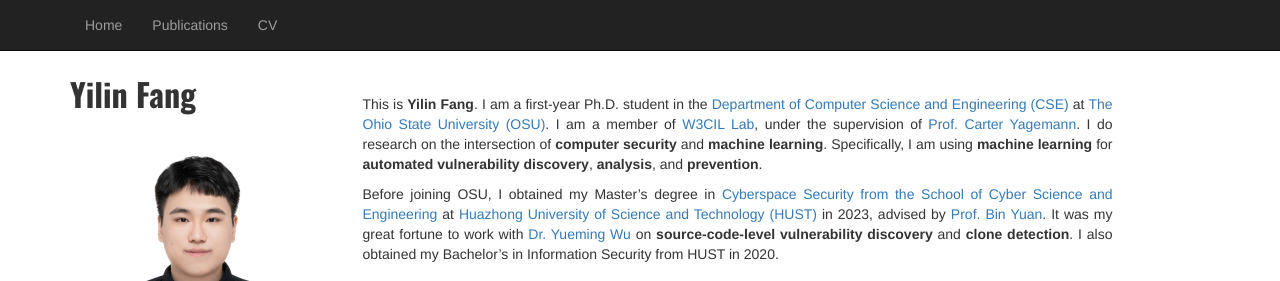
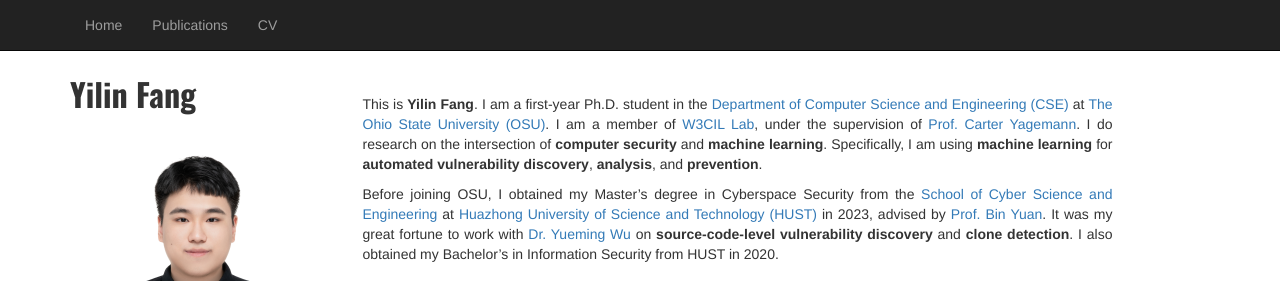
Before and after one commit to yilinfang/yilinfang.github.io-archived, a plain HTML site: page index.html in a window 1280 px wide. Shown: the top 281 px of the page. Drawn offline with nearby package versions, Linux system fonts and the light colour scheme.

Commit message:
Fix a typo

```diff
--- a/index.html
+++ b/index.html
@@ -99,9 +99,9 @@
           </p>
 
           <p>
-            Before joining OSU, I obtained my Master’s degree in <a href="http://cse.hust.edu.cn/">Cyberspace Security
-              from the School of Cyber Science and Engineering</a> at <a href="">Huazhong University of Science and
-              Technology (HUST)</a> in 2023, advised by <a href="">Prof. Bin Yuan</a>.
+            Before joining OSU, I obtained my Master’s degree in Cyberspace Security from the <a
+              href="http://cse.hust.edu.cn/">School of Cyber Science and Engineering</a> at <a href="">Huazhong
+              University of Science and Technology (HUST)</a> in 2023, advised by <a href="">Prof. Bin Yuan</a>.
             It was my great fortune to work with <a href="">Dr. Yueming Wu</a> on <b>source-code-level vulnerability
               discovery</b> and <b>clone detection</b>.
             I also obtained my Bachelor’s in Information Security from HUST in 2020.
```
